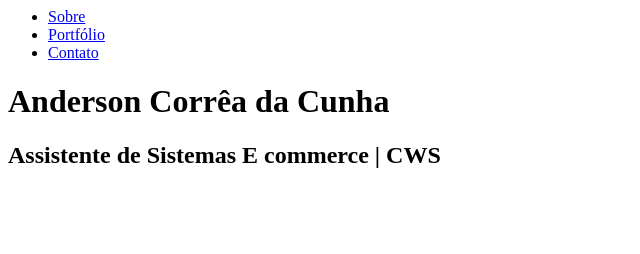
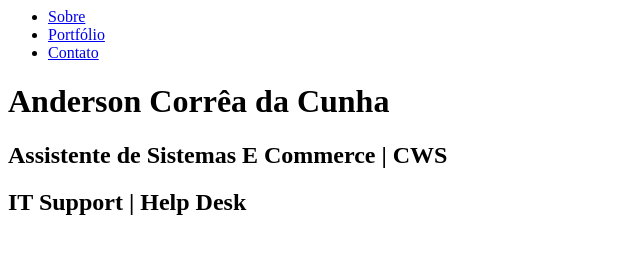
Before and after one commit to LeloCorrea/Web, a plain HTML site: page index.html in a window 1280 px wide. Shown: the whole page, without its empty margins (0-640 px from the left). Drawn offline with Linux system fonts and the light colour scheme.

Commit message:
html
html

```diff
--- a/index.css
+++ b/index.css
@@ -1,6 +1,6 @@
 /* Aula inicial :D */
 body{
- background-image: url('https://image.freepik.com/free-vector/abstract-blue-geometric-shapes-background_1035-17545.jpg');
+ background-image: url('/home/anderson/Documentos/GitHub/andersoncorreadacunha-gmail.com/Pasta sem título');
     font-family: Arial;
 }
 
--- a/index.html
+++ b/index.html
@@ -7,5 +7,6 @@
     </ul>
   </nav>
   <h1 class="site-title">Anderson Corrêa da Cunha</h1>
-  <h2 class="site-subtitle">Assistente de Sistemas E commerce | CWS</h2>
+  <h2 class="site-subtitle">Assistente de Sistemas E Commerce | CWS</h2>
+  <h2 class="site-subtitle"> IT Support | Help Desk </h2>
 </header>
```
Also changed, not shown: Image/abstract-blue-geometric-shapes-background_1035-17545.jpg (added).
